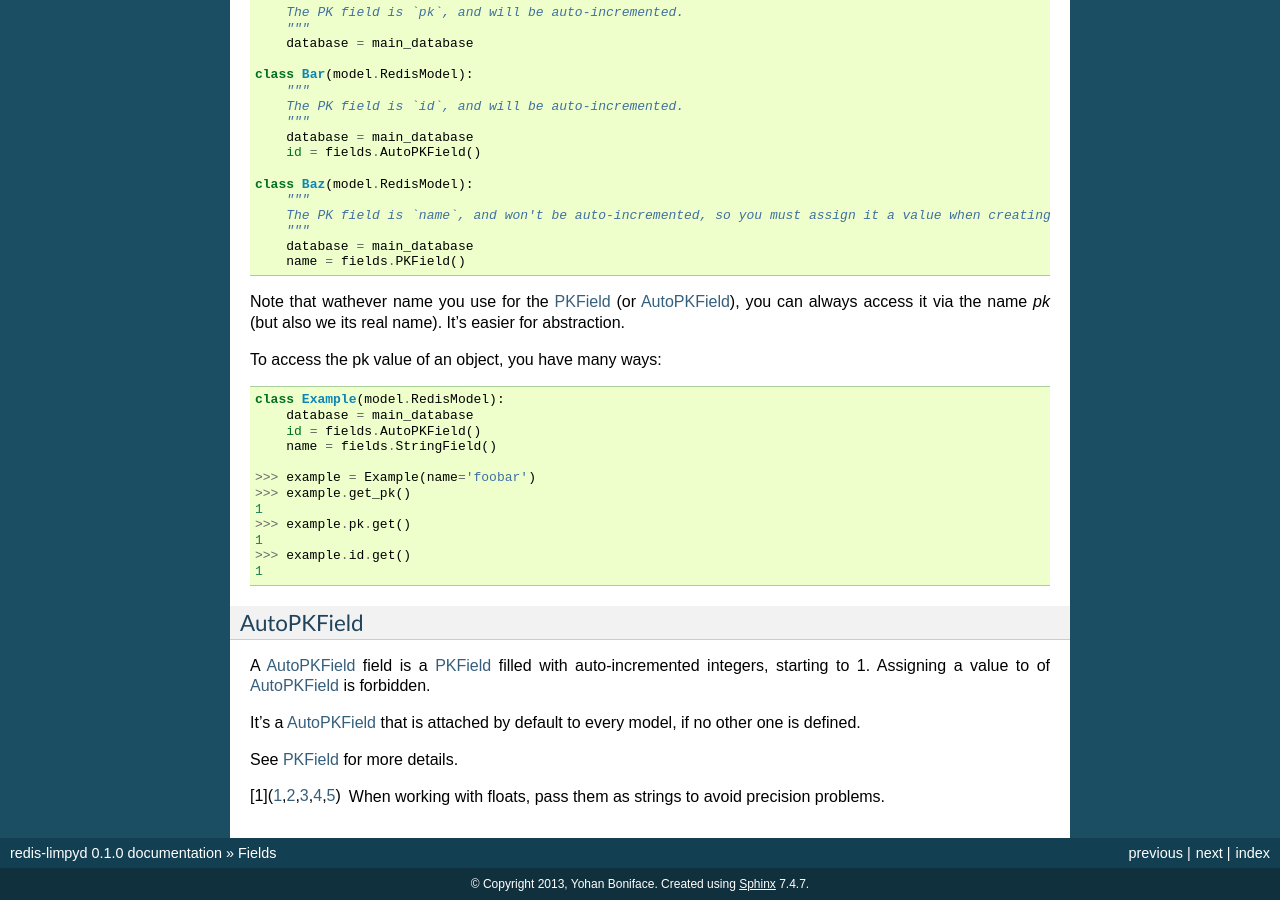
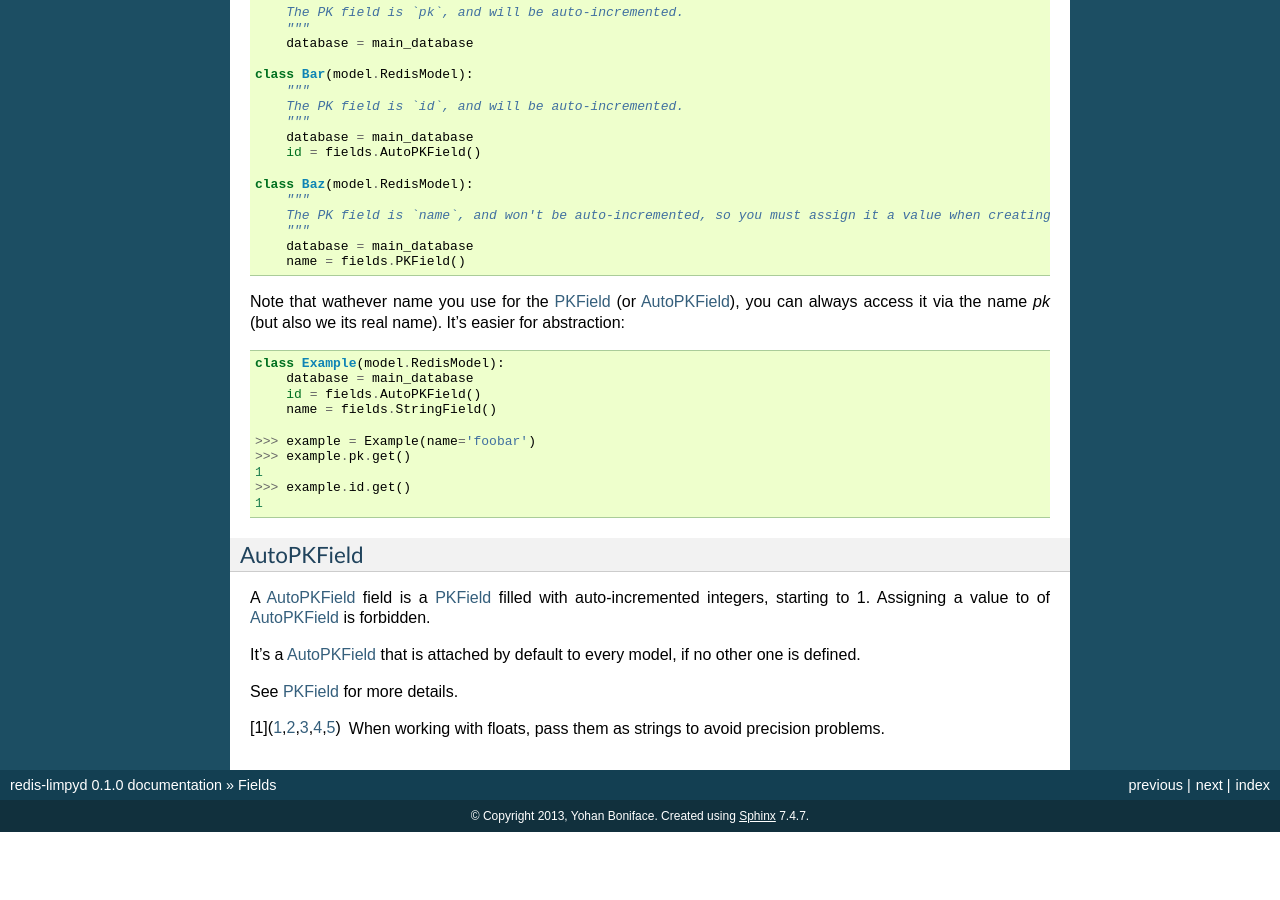
Before and after one commit to limpyd/redis-limpyd, a Sphinx documentation site: the page built from doc/fields.rst, in a window 1280 px wide and 900 px high, scrolled down 9493 px. Built offline with Sphinx 7.4.7, drawn with Linux system fonts in a browser that asks for light colours; after the commit the page ends 10325 px from its top, so only the background shows below that.

Commit message:
Correct uses of the old get_pk in the documentation

```diff
--- a/doc/collections.rst
+++ b/doc/collections.rst
@@ -31,7 +31,7 @@
         birth_year = fields.HashableField(indexable=True)
 
         def __repr__(self):
-            return "<[%s] %s %s (%s)>" % tuple([self.get_pk()] + self.hmget('firstname', 'lastname', 'birth_year'))
+            return "<[%s] %s %s (%s)>" % tuple([self.pk.get()] + self.hmget('firstname', 'lastname', 'birth_year'))
 
     >>> Person(firstname='John', lastname='Smith', birth_year=1960)
     <[1] John Smith (1960)>
--- a/doc/contrib.rst
+++ b/doc/contrib.rst
@@ -239,7 +239,7 @@
 
 .. code:: python
 
-    >>> Group.collection(owner=person1.get_pk())
+    >>> Group.collection(owner=person1.pk.get())
     ['group 1', 'group 2']
 
 or, with the related collection:
--- a/doc/fields.rst
+++ b/doc/fields.rst
@@ -577,9 +577,7 @@
         database = main_database
         name = fields.PKField()
 
-Note that wathever name you use for the PKField_ (or AutoPKField_), you can always access it via the name `pk` (but also we its real name). It's easier for abstraction.
-
-To access the pk value of an object, you have many ways:
+Note that wathever name you use for the PKField_ (or AutoPKField_), you can always access it via the name `pk` (but also we its real name). It's easier for abstraction:
 
 .. code:: python
 
@@ -589,8 +587,6 @@
         name = fields.StringField()
 
     >>> example = Example(name='foobar')
-    >>> example.get_pk()
-    1
     >>> example.pk.get()
     1
     >>> example.id.get()
```
